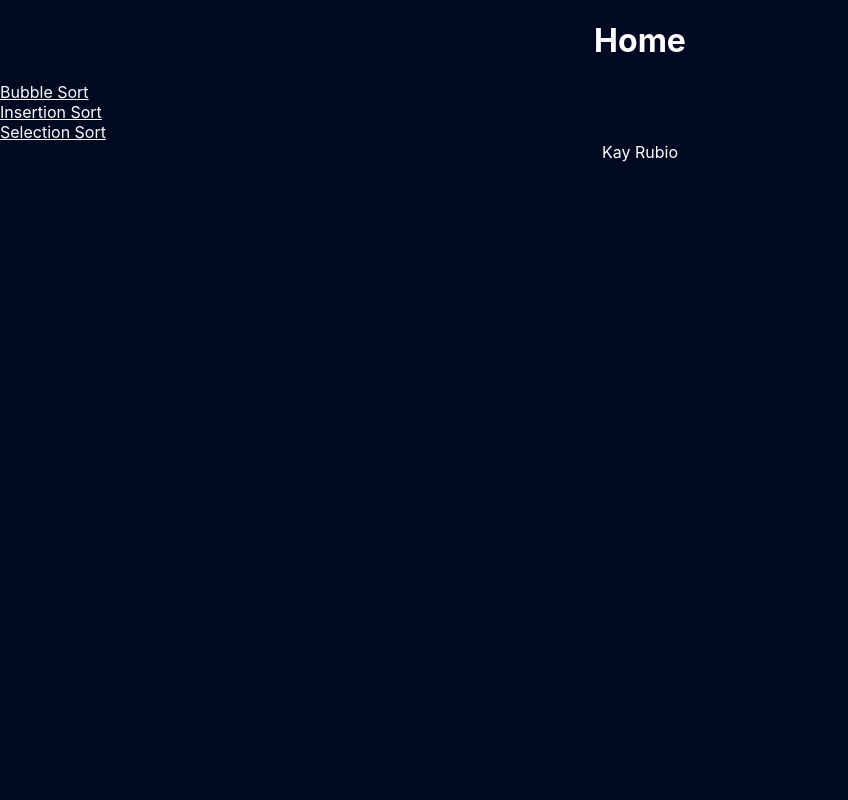
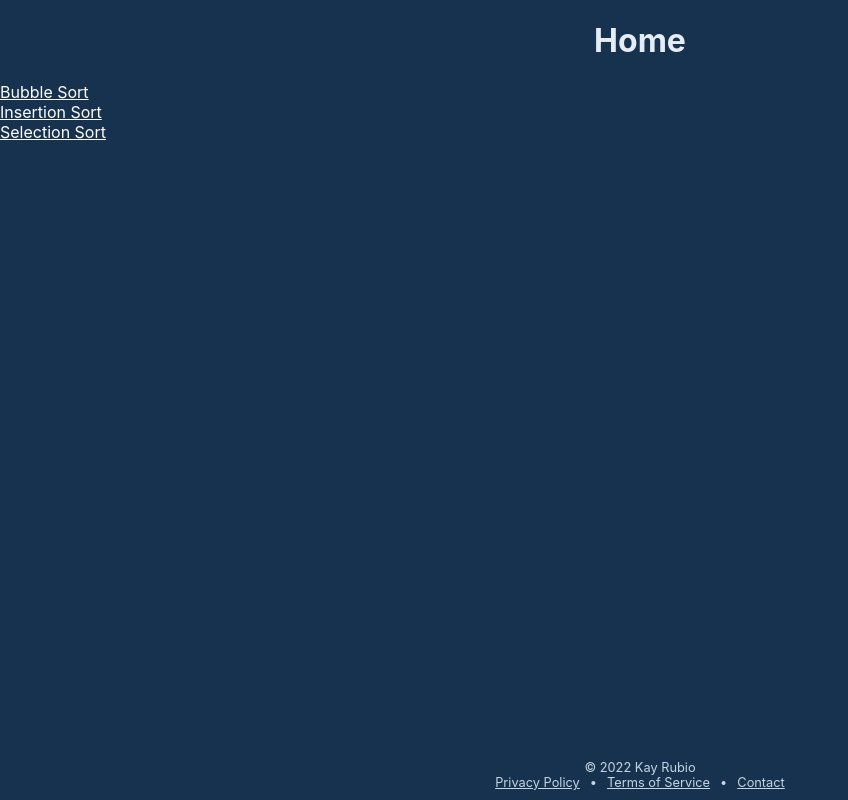
Before and after one commit to KaySRubio/algorithmocean, a React (Create React App) app: page / in a window 1280 px wide. Shown: the whole page, without its empty margins (0-848 px from the left). Built offline with nearby package versions, Linux system fonts and the light colour scheme.

Commit message:
Updating colors and some formatting

```diff
--- a/src/Footer.js
+++ b/src/Footer.js
@@ -1,8 +1,17 @@
+
+import { Link } from 'react-router-dom';
 
 const Footer = () => {
   return (
     <div id="footer">
-        <p>Kay Rubio</p>
+        <p>&#169; 2022 Kay Rubio</p>
+        <p>
+          <Link className="footerlink center" to="/privacy">Privacy Policy</Link>
+          &#8226;
+          <Link className="footerlink center" to="/terms">Terms of Service</Link>
+          &#8226;
+          <a className="center" href="mailto:ksweeneyrubio@gmail.com">Contact</a>
+        </p>
     </div>
   );
 }
--- a/src/Lesson.js
+++ b/src/Lesson.js
@@ -75,6 +75,7 @@ class Lesson extends React.Component {
   userSP = 0; // Stack Pointer, will point to top of the stack and be used to remove move during undo operation
   programSP = 0; // program Stack Pointer
   maxNumberOfOperations = 20;
+
 
 
 
@@ -617,8 +618,6 @@ class Lesson extends React.Component {
     }
   }
 
-
-
   /* Structure of stack of moves to be printed should be:
      item[0] = Operation (e.g., 'Insert' or 'Swap')
      item[1] = Operand1
@@ -633,7 +632,7 @@ class Lesson extends React.Component {
               <h1>Sort from left to right, smallest to biggest using {this.sortType} Sort</h1>
               { !this.state.answerSubmitted && <div className="center" id="yourMoves">
                 <h3>Your moves:</h3>
-                {this.state.userStack>0} && <ol>
+                {this.state.userStack>0} <ol>
                   {this.state.userStack.map((item, index) => (
                     <li key={index}
                       className="movesListItem"
@@ -645,7 +644,7 @@ class Lesson extends React.Component {
                   ))}
                 </ol>
                 </div>}
-                { !this.state.answerSubmitted && <canvas id="demoCanvas" width="400" height="135"></canvas> }
+                { !this.state.answerSubmitted && <canvas id="demoCanvas" width="400px" height="135px"></canvas> }
 
                 { !this.state.answerSubmitted && <div id="hints" className="center">
                   <h3>Hint:</h3>
--- a/src/NotFound.js
+++ b/src/NotFound.js
@@ -1,11 +1,13 @@
 import { Link } from 'react-router-dom'
+
+import anem2 from './img/anem2.png';
 
 const NotFound = () => {
   return (
-    <div className="not-found">
-      <h2>Sorry</h2>
-      <p>That page cannot be found</p>
-      <Link to="/">Back to the homepage...</Link>
+    <div className="notFound">
+      <h2>Sorry, this page is still in development</h2>
+      <img src={anem2} alt-text="An anemone with green body and pink tentacles that is smiling"/>
+      <Link className="link" to="/">Go back to the homepage</Link>
     </div>
   );
 }
--- a/src/index.css
+++ b/src/index.css
@@ -1,3 +1,15 @@
+
+:root {
+  --very-light-blue: #E5ECF3;
+  --light-blue: #C5D5E4;
+  --med-blue: #2F71B3;
+  --dark-blue: #16324F;
+  --darker-blue: #162E46;
+  /* --darkest-blue: #1C2541;*/
+  --darkest-blue-green: #13293D; /* used for most icons */
+  /* https://webaim.org/resources/contrastchecker/ */
+}
+
 body {
   margin: 0;
   font-family: -apple-system, BlinkMacSystemFont, 'Segoe UI', 'Roboto', 'Oxygen',
@@ -5,72 +17,87 @@ body {
     sans-serif;
   -webkit-font-smoothing: antialiased;
   -moz-osx-font-smoothing: grayscale;
-
   cursor: default;
-  background-color: #000922;
+  background-color: var(--dark-blue);
 }
 
 h1 {
-  color: white;
+  color: var(--very-light-blue);
   width: 100%;
   text-align: center;
 }
 
-.center { text-align: center; }
-
-#hints {
-  width: 40%;
-  margin-right: 130px;
-  float: right;
-
-}
-
 h2 {
-  color: white;
+  color: var(--light-blue);
   width: 100%;
   text-align: center;
   margin: 0px;
 }
 h3 {
-  color: white;
+  color: var(--light-blue);
   margin: 0px;
 }
 p, ul, li, ol {
-  color: white;
+  color: var(--light-blue);
   margin: 0px;
 }
 
-#footer>p {
-  text-align: center;
+.link {
+  color: white;
+}
+
+.center { text-align: center; }
+
+code {
+  font-family: source-code-pro, Menlo, Monaco, Consolas, 'Courier New',
+    monospace;
 }
 
 
 
-.Merge{
-  cursor: s-resize;
- }
-
-.Swap{
- cursor: all-scroll;
+ul {
+  margin: 0px;
+  padding: 0px;
+}
+li {
+  margin: 0px;
+  padding: 0px;
+  text-align: left;
 }
 
+/*************** Lesson Page *****************/
 #activity {
   width: 1000px;
   height: 500px;
   margin: auto;
   padding: 10px;
-  border-style: solid;
-  border-width: 2px;
-  border-color: blue;
+  /* border-style: solid 2px blue; */
+  background-color: var(--darker-blue);
+
+  border-radius: 5px;
+  -moz-border-radius: 5px;
+  -webkit-border-radius: 5px;
+
+  -moz-box-shadow: 0 0 10px var(--light-blue);
+  -webkit-box-shadow: 0 0 10px var(--light-blue);
+  box-shadow: 0 0 10px var(--light-blue);
 }
 
 #toolbox{
   width: 1000px;
   padding: 10px;
-  margin: 10px auto 10px auto;
-  border-style: solid;
-  border-width: 2px;
-  border-color: blue;
+  margin: 30px auto 10px auto;
+  /* border-style: solid 2px blue; */
+  background-color: var(--darker-blue);
+
+
+  border-radius: 5px;
+  -moz-border-radius: 5px;
+  -webkit-border-radius: 5px;
+
+  -moz-box-shadow: 0 0 10px var(--light-blue);
+  -webkit-box-shadow: 0 0 10px var(--light-blue);
+  box-shadow: 0 0 10px var(--light-blue);
 }
 
 #demoCanvas {
@@ -93,14 +120,18 @@ p, ul, li, ol {
   font-size: 90%;
 }
 
-
-.link {
-  color: white;
+#hints {
+  width: 40%;
+  margin-right: 130px;
+  float: right;
 }
 
-.movesList {
-  float: left;
-  width: 49%;
+.Merge{
+  cursor: s-resize;
+ }
+
+.Swap{
+ cursor: all-scroll;
 }
 
 #greatJob {
@@ -108,7 +139,48 @@ p, ul, li, ol {
   color: orange;
 }
 
-code {
-  font-family: source-code-pro, Menlo, Monaco, Consolas, 'Courier New',
-    monospace;
+
+.movesList {
+  float: left;
+  width: 49%;
 }
+
+/*************** Footer *****************/
+#footer {
+  width: 100%;
+  position:absolute;
+  bottom:0;
+  height:40px;
+  text-align: center;
+  font-size: 80%;
+  color: var(--light-blue);
+}
+
+#footer>p>a {
+  color: var(--light-blue);
+  margin: 10px;
+}
+
+.footerlink {
+  color: var(--light-blue);
+  margin: 10px;
+}
+
+/*************** Not Found *****************/
+
+.notFound {
+  text-align: center;
+}
+
+.notFound>img {
+  margin: 40px auto 40px auto;
+  display: block;
+  width: 200px;
+}
+.notFound>h2 {
+  margin-top: 70px;
+}
+
+.notFound>h2 {
+  margin-top: 70px;
+}
```
Also changed, not shown: src/img/anem.png (added), src/img/anem2.png (added).
